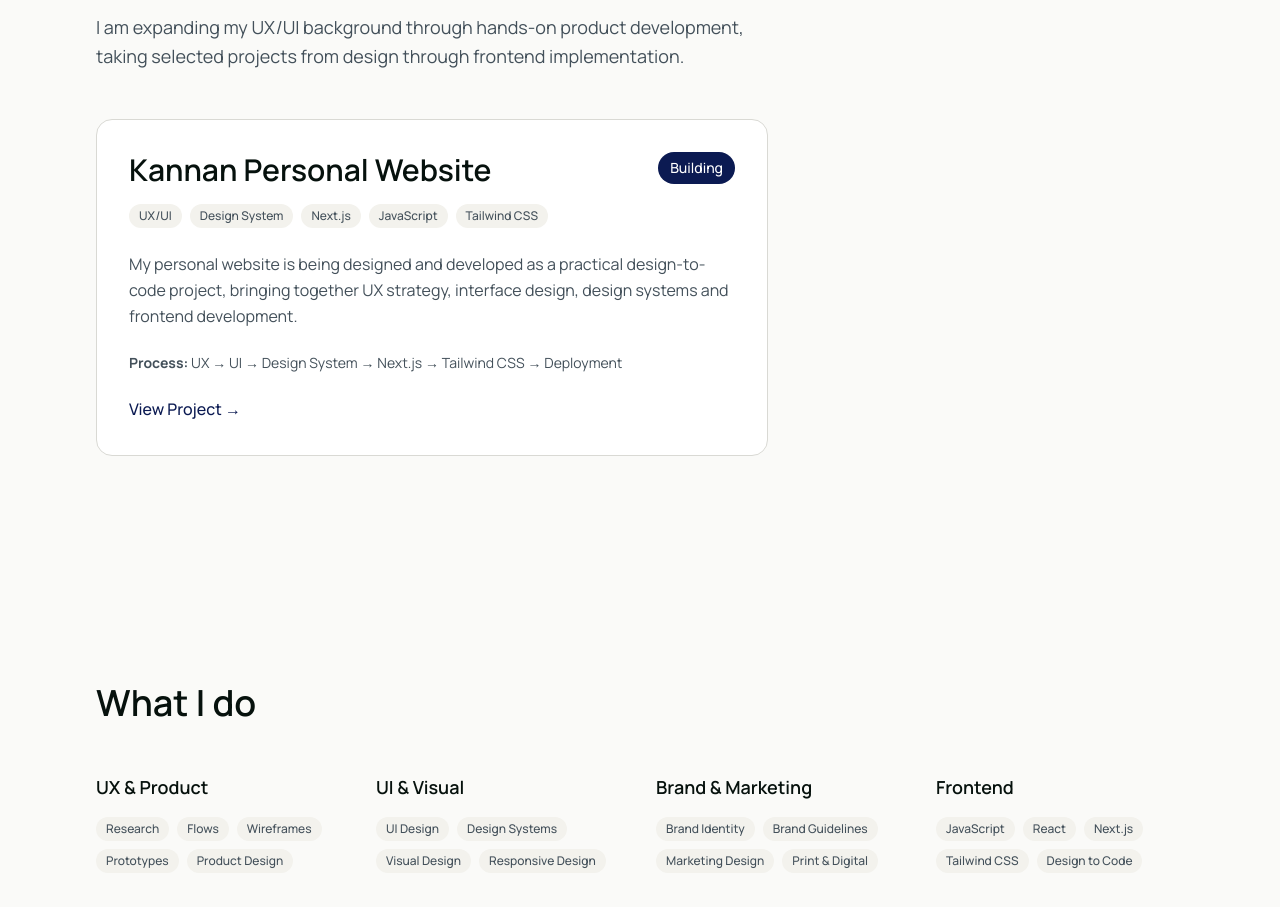
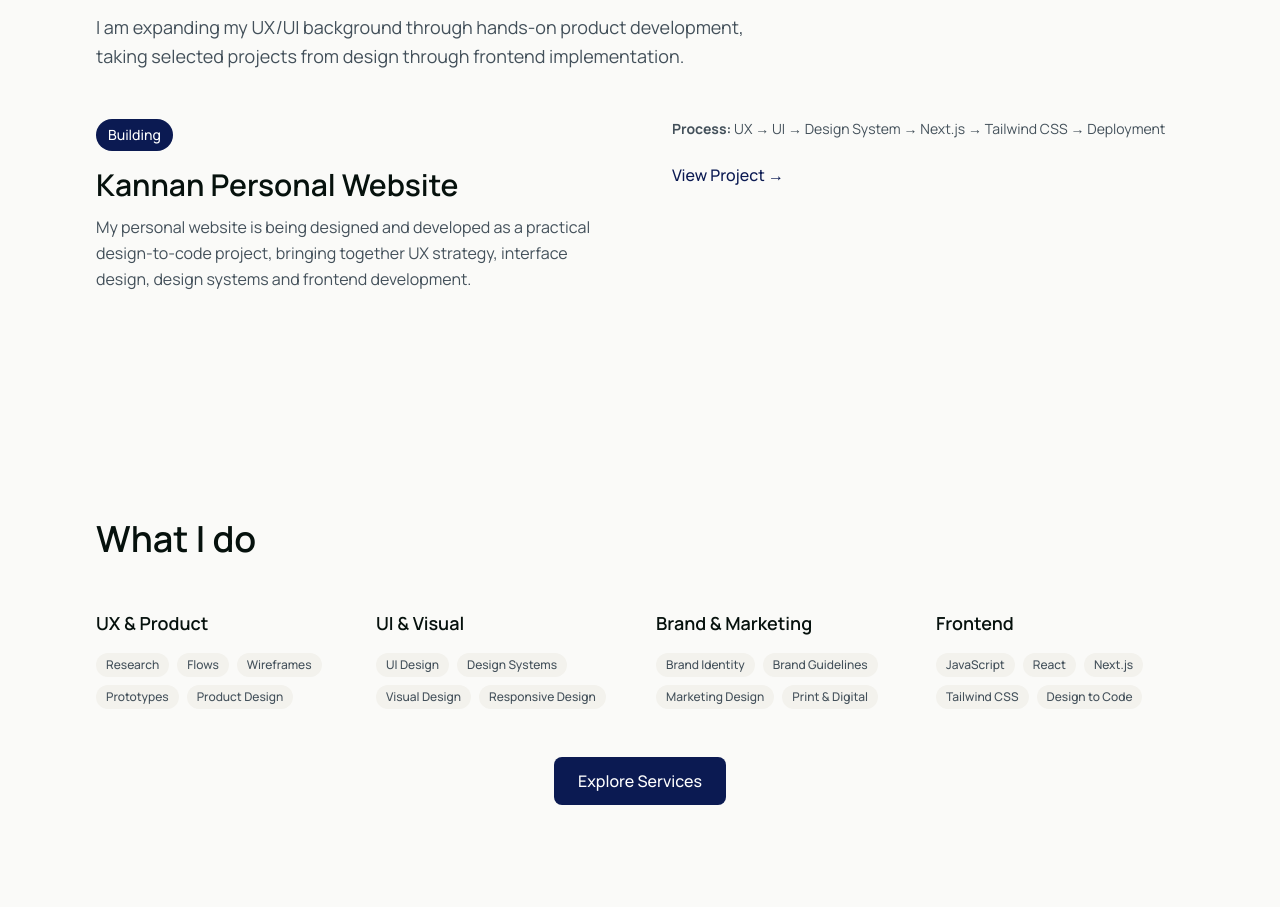
Before and after one commit to ntvkannan/kannan-portfolio, a Next.js app: page / in a window 1280 px wide. Shown: the part 4489-5396 px from the top of the page. Built offline with nearby package versions, Linux system fonts and the light colour scheme.

Commit message:
refine: improve currently building section
Co-Authored-By: Claude Opus 5 <noreply@anthropic.com>

```diff
--- a/app/components/home/CurrentlyBuilding.js
+++ b/app/components/home/CurrentlyBuilding.js
@@ -3,7 +3,6 @@ import Container from "@/app/components/layout/Container";
 import Section from "@/app/components/layout/Section";
 import SectionHeader from "@/app/components/foundation/SectionHeader";
 import Badge from "@/app/components/foundation/Badge";
-import Tag from "@/app/components/foundation/Tag";
 
 export default function CurrentlyBuilding() {
   return (
@@ -13,33 +12,26 @@ export default function CurrentlyBuilding() {
           Currently Building
         </SectionHeader>
 
-        <div className="mt-12 max-w-2xl">
-          <div className="border border-border rounded-lg p-8 bg-surface">
-            <div className="flex items-start justify-between mb-4">
-              <h3 className="text-2xl sm:text-3xl font-semibold text-text-primary">
-                Kannan Personal Website
-              </h3>
-              <Badge variant="accent">Building</Badge>
-            </div>
-
-            <div className="flex flex-wrap gap-2 mb-6">
-              <Tag>UX/UI</Tag>
-              <Tag>Design System</Tag>
-              <Tag>Next.js</Tag>
-              <Tag>JavaScript</Tag>
-              <Tag>Tailwind CSS</Tag>
-            </div>
-
-            <p className="text-text-body mb-6">
+        <div className="mt-12 grid grid-cols-1 md:grid-cols-2 gap-10 md:gap-16">
+          {/* Project identity */}
+          <div>
+            <Badge variant="accent" className="mb-4">Building</Badge>
+            <h3 className="text-2xl sm:text-3xl font-semibold text-text-primary mb-3">
+              Kannan Personal Website
+            </h3>
+            <p className="text-text-body">
               My personal website is being designed and developed as a practical design-to-code project, bringing together UX strategy, interface design, design systems and frontend development.
             </p>
+          </div>
 
+          {/* Process and action */}
+          <div>
             <p className="text-sm text-text-body mb-6">
               <strong>Process:</strong> UX → UI → Design System → Next.js → Tailwind CSS → Deployment
             </p>
 
             <NextLink
-              href="/work"
+              href="/work/kannan-personal-website"
               className="inline-flex text-accent hover:underline focus-visible:outline-2 focus-visible:outline-offset-2 focus-visible:outline-accent font-medium transition-colors"
             >
               View Project →
```
